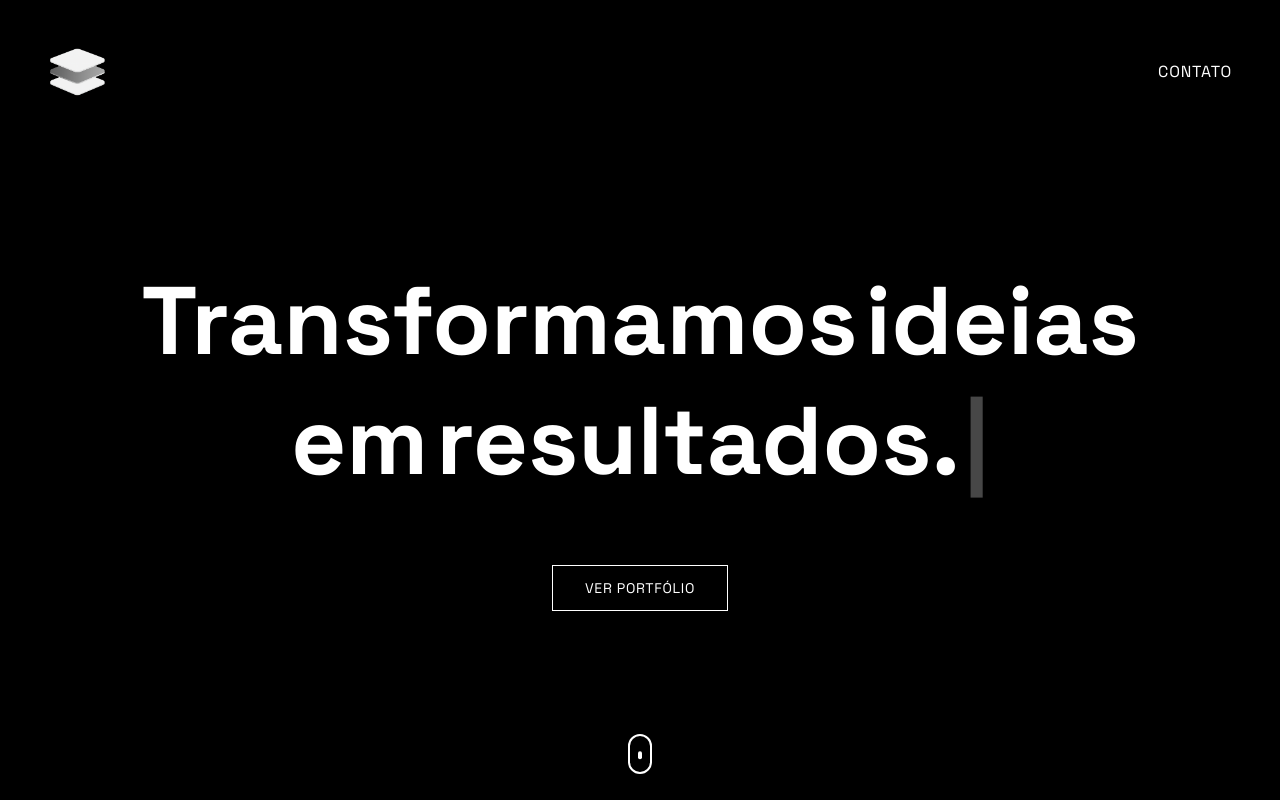
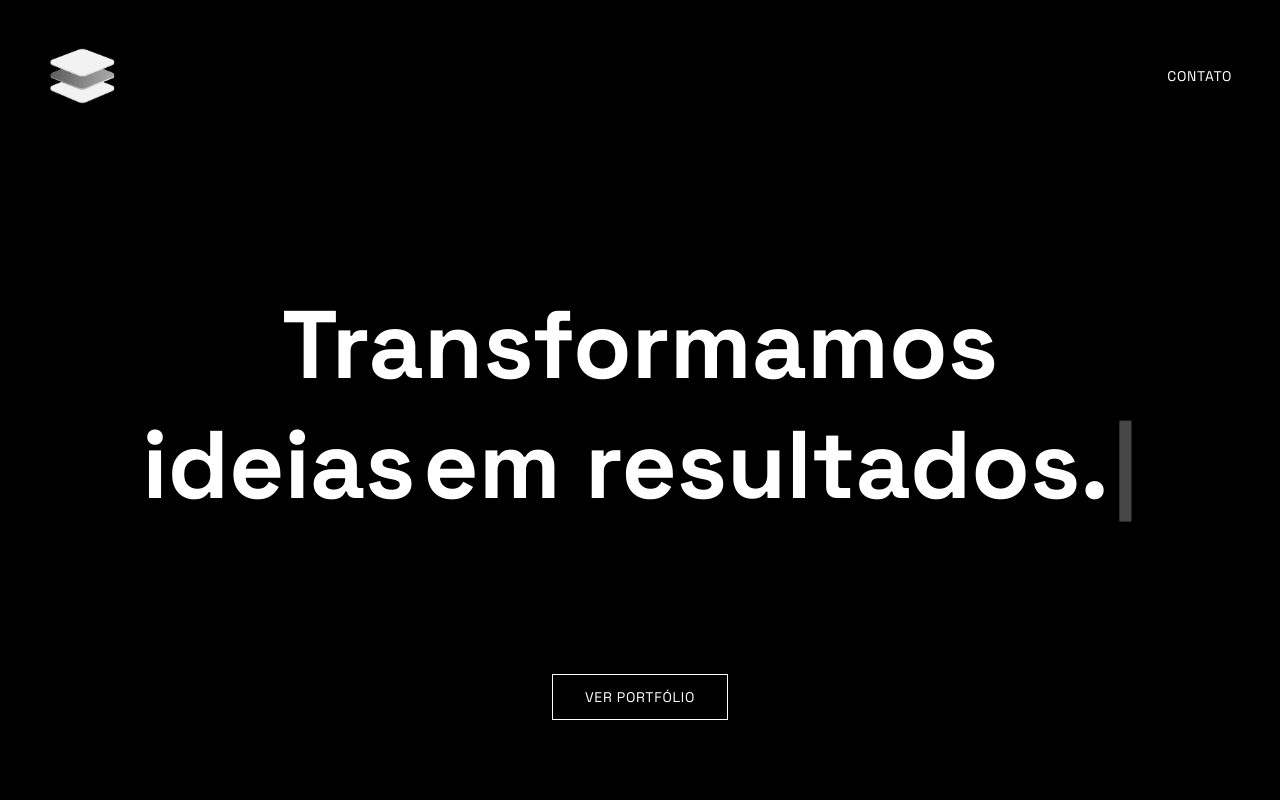
Before and after one commit to iagosoave/portifolio, a React (Vite) app: page / in a window 1280 px wide. Shown: the top 800 px of the page. Built offline with nearby package versions, Linux system fonts and the light colour scheme.

Commit message:
first commit

```diff
--- a/src/components/Hero.jsx
+++ b/src/components/Hero.jsx
@@ -41,33 +41,30 @@ const Hero = () => {
           animate={{ x: 0, opacity: 1 }}
           transition={{ duration: 0.8, delay: 0.2 }}
         >
-          <img src={logo} alt="Logo" className="h-10 md:h-12" />
+          <img src={logo} alt="Logo" className="h-10 md:h-14" />
         </motion.div>
 
-        {/* Menu mobile simplificado */}
-        <motion.a
-          href="#contato"
-          className="text-sm md:text-base uppercase tracking-wider hover:text-gray-400 transition-colors"
+        <motion.nav
+          className="text-sm uppercase tracking-wider"
           initial={{ x: 50, opacity: 0 }}
           animate={{ x: 0, opacity: 1 }}
           transition={{ duration: 0.8, delay: 0.2 }}
         >
-          Contato
-        </motion.a>
+          <a href="#contato" className="hover:text-gray-400 transition-colors">Contato</a>
+        </motion.nav>
       </motion.header>
 
       {/* Main Content - Melhorado para mobile */}
-      <div className="flex-1 flex flex-col items-center justify-center px-6 md:px-12 -mt-16 md:mt-0">
+      <div className="flex-1 flex flex-col items-center justify-center px-6 md:px-12">
         <motion.div
-          className="w-full max-w-6xl text-center"
+          className="w-full text-center"
           initial={{ opacity: 0, scale: 0.9 }}
           animate={{ opacity: 1, scale: 1 }}
           transition={{ duration: 0.6, delay: 0.4 }}
         >
-          <h1 className="text-3xl sm:text-5xl md:text-7xl lg:text-8xl font-bold leading-tight">
-            <span className="block sm:inline">{displayedText.split(' ').slice(0, 1).join(' ')}</span>
-            <span className="block sm:inline sm:ml-2">{displayedText.split(' ').slice(1, 3).join(' ')}</span>
-            <span className="block sm:inline sm:ml-2">{displayedText.split(' ').slice(3).join(' ')}</span>
+          <h1 className="text-4xl sm:text-5xl md:text-7xl lg:text-8xl font-bold mb-4 leading-tight max-w-6xl mx-auto">
+            <span className="block sm:inline">{displayedText.split(' ').slice(0, 2).join(' ')}</span>
+            <span className="block sm:inline sm:ml-2">{displayedText.split(' ').slice(2).join(' ')}</span>
             <motion.span
               className="inline-block ml-1"
               animate={{ opacity: [1, 0] }}
@@ -77,17 +74,18 @@ const Hero = () => {
             </motion.span>
           </h1>
         </motion.div>
+      </div>
 
-        {/* CTA - Posicionado melhor no mobile */}
+      {/* CTA - Ajustado para mobile */}
       <motion.div
-          className="mt-12 md:mt-16"
+        className="flex justify-center pb-16 md:pb-20"
         initial={{ opacity: 0, y: 20 }}
         animate={{ opacity: 1, y: 0 }}
         transition={{ duration: 0.8, delay: 1.5 }}
       >
         <motion.a
           href="#projetos"
-            className="inline-block px-6 py-3 md:px-8 md:py-3 border border-white text-white text-xs sm:text-sm uppercase tracking-wider hover:bg-white hover:text-black transition-all duration-300"
+          className="px-6 py-2.5 md:px-8 md:py-3 border border-white text-white text-sm uppercase tracking-wider hover:bg-white hover:text-black transition-all duration-300"
           onClick={(e) => {
             e.preventDefault();
             document.querySelector('#projetos')?.scrollIntoView({ behavior: 'smooth' });
@@ -98,27 +96,6 @@ const Hero = () => {
           Ver Portfólio
         </motion.a>
       </motion.div>
-      </div>
-
-      {/* Indicador de scroll - Apenas no desktop */}
-      <motion.div
-        className="hidden md:flex justify-center pb-8"
-        initial={{ opacity: 0 }}
-        animate={{ opacity: 1 }}
-        transition={{ duration: 1, delay: 2 }}
-      >
-        <motion.div
-          className="w-6 h-10 border-2 border-white rounded-full flex justify-center"
-          animate={{ y: [0, 10, 0] }}
-          transition={{ duration: 1.5, repeat: Infinity }}
-        >
-          <motion.div
-            className="w-1 h-2 bg-white rounded-full mt-2"
-            animate={{ y: [0, 12, 0] }}
-            transition={{ duration: 1.5, repeat: Infinity }}
-          />
-        </motion.div>
-      </motion.div>
     </section>
   );
 };
```
Lines whose indentation alone changed are shown as unchanged.
